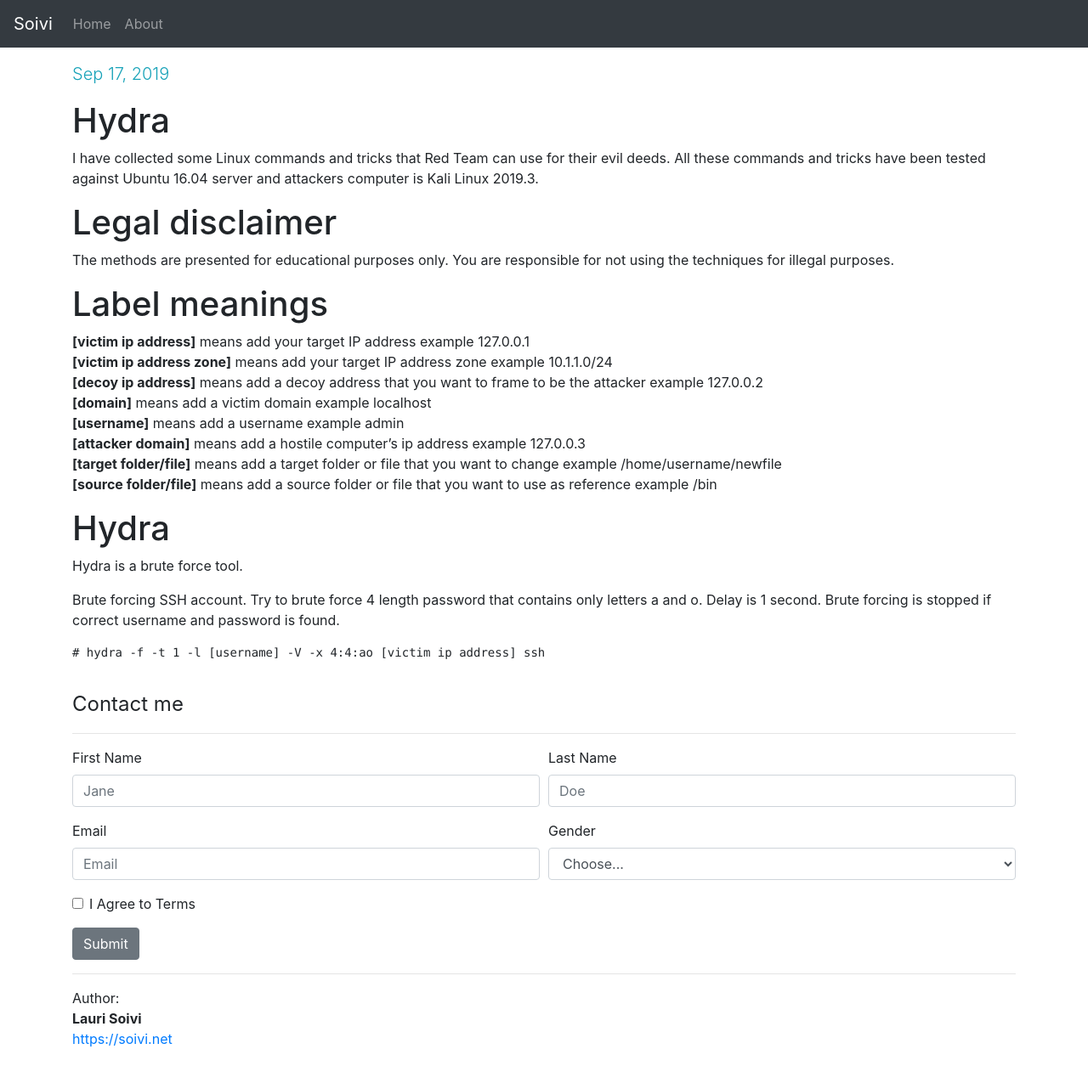
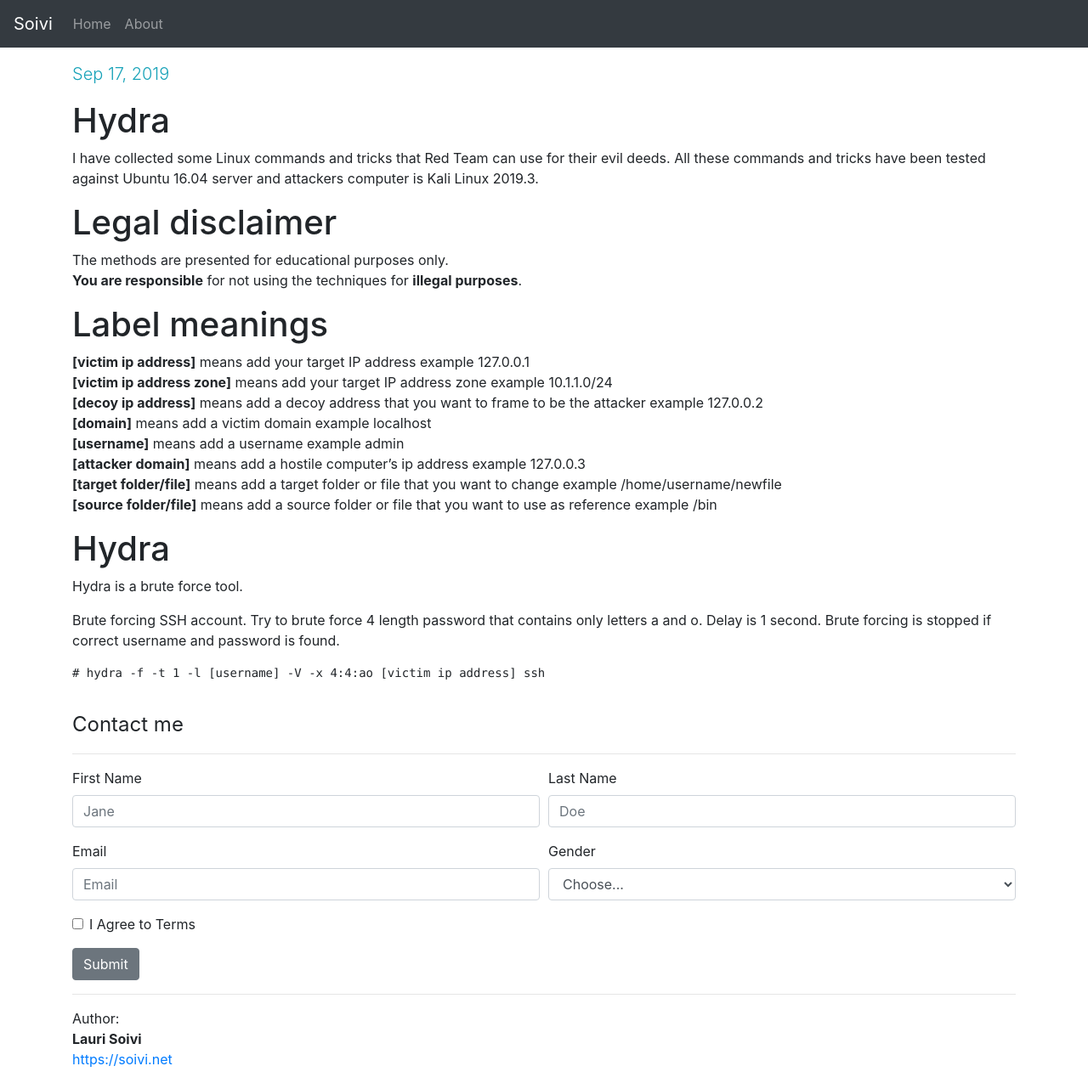
Before and after one commit to Soivi/jekyll-blog, a Jekyll site: the page built from docs/_posts/2019-09-17-hydra.md, in a window 1280 px wide. Shown: the whole page at 85% size. Built offline with Jekyll 4.4.1, drawn with Linux system fonts in a browser that asks for light colours; before the commit the page ends 1251 px from its top, so only the background shows below that.

```diff
--- a/docs/_includes/instructions.md
+++ b/docs/_includes/instructions.md
@@ -2,7 +2,7 @@ I have collected some Linux commands and tricks that Red Team can use for their
 
 # Legal disclaimer
 The methods are presented for educational purposes only.
-You are responsible for not using the techniques for illegal purposes.
+**You are responsible** for not using the techniques for **illegal purposes**.
 
 # Label meanings
 **[victim ip address]** means add your target IP address example 127.0.0.1
```
